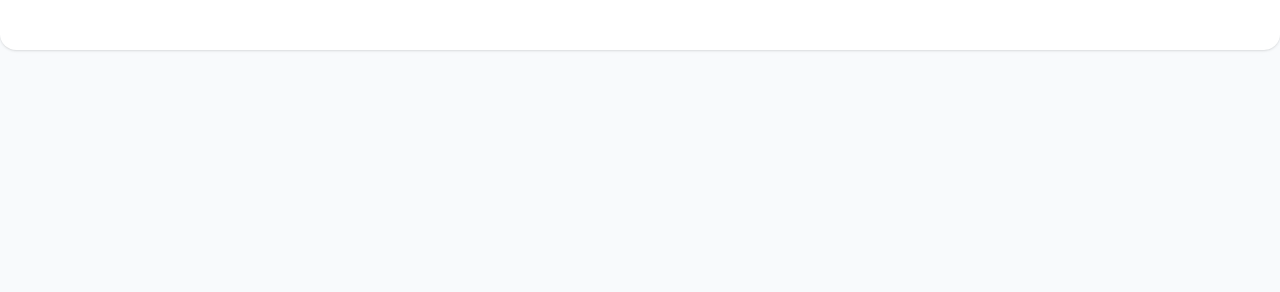
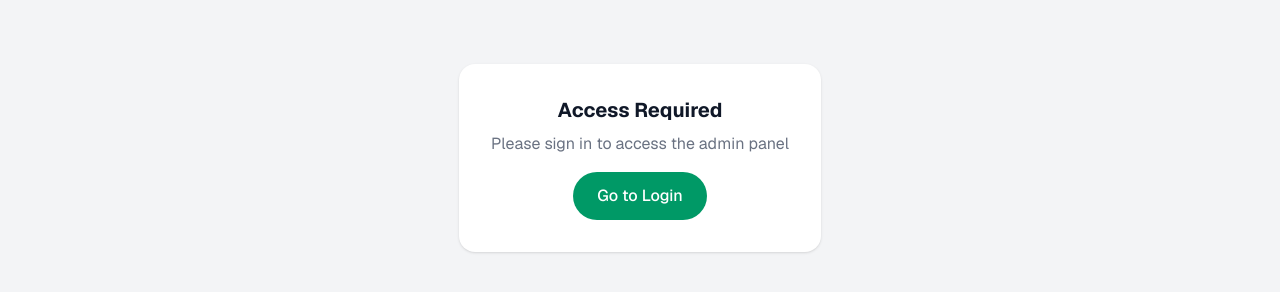
Before and after one commit to mirzaidu1-ne/northrenewableenergies, a Next.js app: page /admin/blog in a window 1280 px wide. Shown: the part 242-534 px from the top of the page. Built offline with nearby package versions, Linux system fonts and the light colour scheme; no server answers; the database is empty.

Commit message:
Fix login redirect loop: remove auth check from login page, add error handling to admin layout

```diff
--- a/src/app/(auth)/admin/login/page.tsx
+++ b/src/app/(auth)/admin/login/page.tsx
@@ -1,14 +1,7 @@
-import { auth, signIn } from "@/auth"
-import { redirect } from "next/navigation"
+import { signIn } from "@/auth"
 import { Sun } from "lucide-react"
 
-export default async function LoginPage() {
-  const session = await auth()
-
-  if (session?.user) {
-    redirect("/admin")
-  }
-
+export default function LoginPage() {
   return (
     <div className="min-h-screen flex items-center justify-center bg-gray-900 px-4">
       <div className="w-full max-w-md">
@@ -63,6 +56,12 @@ export default async function LoginPage() {
             </button>
           </form>
         </div>
+
+        <div className="mt-6 text-center">
+          <a href="/admin" className="text-amber-400 hover:text-amber-300 text-sm">
+            Already logged in? Go to Dashboard &rarr;
+          </a>
+        </div>
       </div>
     </div>
   )
--- a/src/app/admin/layout.tsx
+++ b/src/app/admin/layout.tsx
@@ -1,15 +1,31 @@
-import { auth, signOut } from "@/auth"
+import { signOut } from "@/auth"
 import AdminSidebar from "@/components/AdminSidebar"
+import { auth } from "@/auth"
 
 export default async function AdminLayout({
   children,
 }: {
   children: React.ReactNode
 }) {
-  const session = await auth()
+  let session
+  try {
+    session = await auth()
+  } catch {
+    session = null
+  }
 
   if (!session?.user) {
-    return <>{children}</>
+    return (
+      <div className="flex flex-col items-center justify-center min-h-screen bg-gray-100">
+        <div className="bg-white rounded-2xl p-8 shadow-sm text-center">
+          <h2 className="text-xl font-bold text-gray-900 mb-2">Access Required</h2>
+          <p className="text-gray-500 mb-4">Please sign in to access the admin panel</p>
+          <a href="/admin/login" className="inline-block bg-emerald-600 text-white px-6 py-3 rounded-full font-medium hover:bg-emerald-700 transition-all">
+            Go to Login
+          </a>
+        </div>
+      </div>
+    )
   }
 
   return (
```
